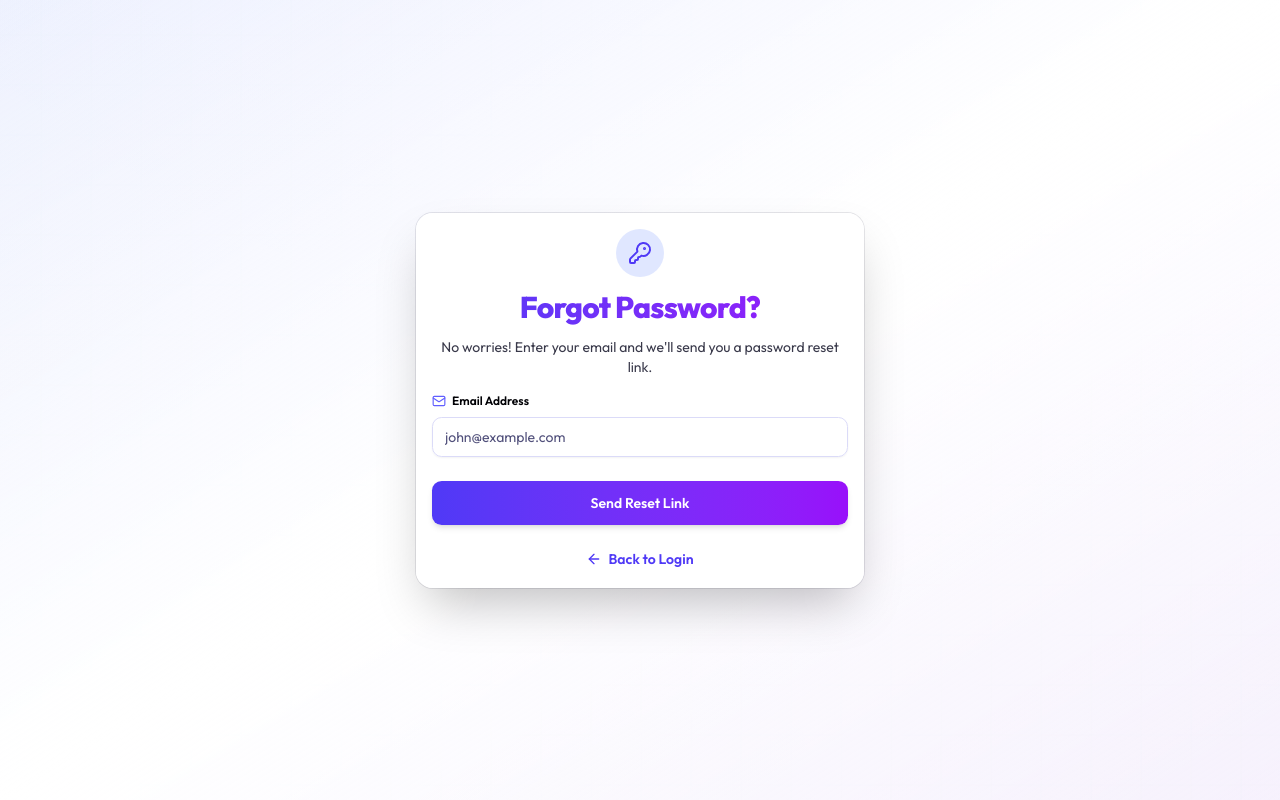
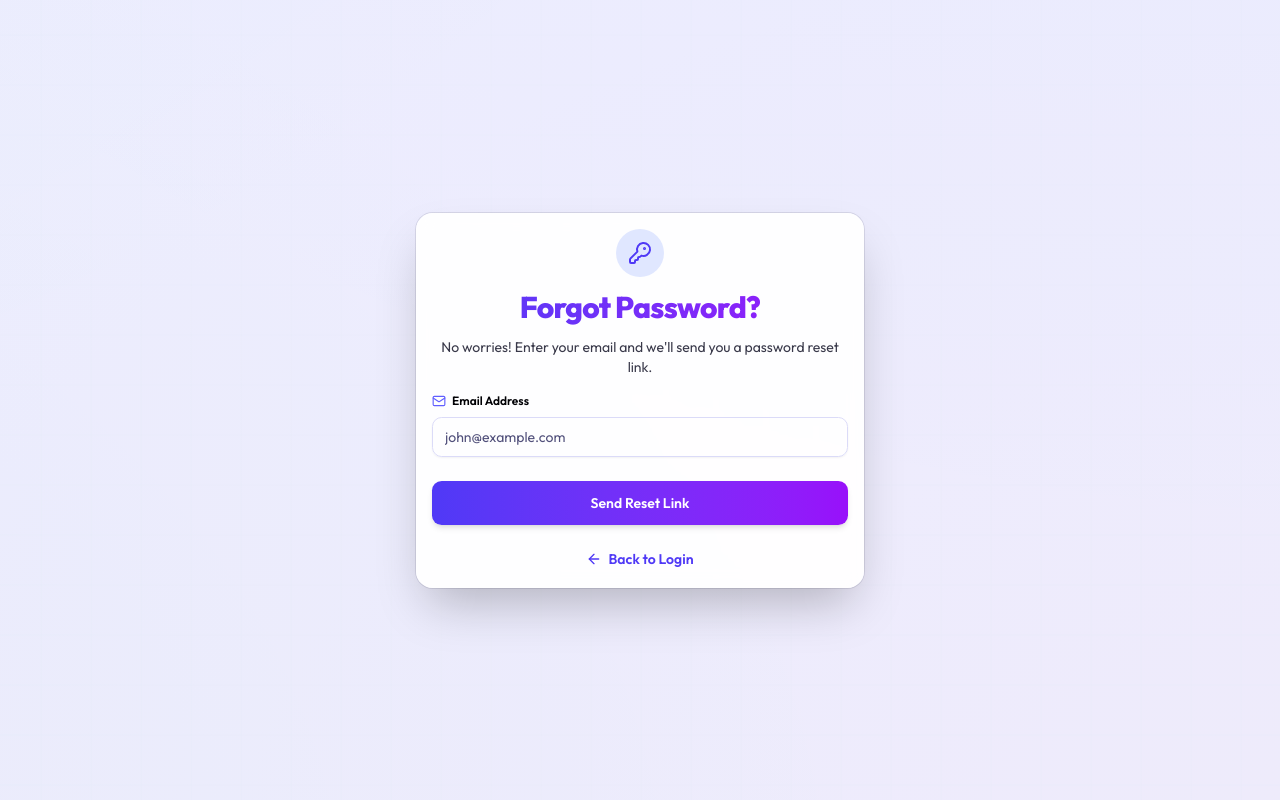
Before and after one commit to rraj1310/email, a Next.js app: page /forgot-password in a window 1280 px wide. Built offline with nearby package versions, Linux system fonts and the light colour scheme.

Commit message:
Update authentication page container backgrounds to expose body stock chart grid overlay

```diff
--- a/src/app/(auth)/forgot-password/page.tsx
+++ b/src/app/(auth)/forgot-password/page.tsx
@@ -36,7 +36,7 @@
   }
 
   return (
-    <div className="flex min-h-screen items-center justify-center bg-gradient-to-br from-indigo-50/50 via-white to-purple-50/50 dark:from-slate-950 dark:via-slate-900 dark:to-slate-950 p-4">
+    <div className="flex min-h-screen items-center justify-center bg-muted/40 p-4">
       <Card className="w-full max-w-md shadow-2xl border-indigo-100/30 backdrop-blur-sm bg-white/95 dark:bg-slate-900/95">
         <CardHeader className="space-y-2 text-center">
           <div className="mx-auto flex h-12 w-12 items-center justify-center rounded-full bg-indigo-100 dark:bg-indigo-900/50 text-indigo-600 dark:text-indigo-400">
--- a/src/app/(auth)/reset-password/page.tsx
+++ b/src/app/(auth)/reset-password/page.tsx
@@ -146,7 +146,7 @@
 
 export default function ResetPasswordPage() {
   return (
-    <div className="flex min-h-screen items-center justify-center bg-gradient-to-br from-indigo-50/50 via-white to-purple-50/50 dark:from-slate-950 dark:via-slate-900 dark:to-slate-950 p-4">
+    <div className="flex min-h-screen items-center justify-center bg-muted/40 p-4">
       <Card className="w-full max-w-md shadow-2xl border-indigo-100/30 backdrop-blur-sm bg-white/95 dark:bg-slate-900/95">
         <CardHeader className="space-y-2 text-center">
           <div className="mx-auto flex h-12 w-12 items-center justify-center rounded-full bg-indigo-100 dark:bg-indigo-900/50 text-indigo-600 dark:text-indigo-400">
--- a/src/app/(auth)/signup/page.tsx
+++ b/src/app/(auth)/signup/page.tsx
@@ -49,7 +49,7 @@
   }
 
   return (
-    <div className="flex min-h-screen items-center justify-center bg-gradient-to-br from-indigo-50/50 via-white to-purple-50/50 dark:from-slate-950 dark:via-slate-900 dark:to-slate-950 p-4">
+    <div className="flex min-h-screen items-center justify-center bg-muted/40 p-4">
       <Card className="w-full max-w-md shadow-2xl border-indigo-100/30 backdrop-blur-sm bg-white/95 dark:bg-slate-900/95">
         <CardHeader className="space-y-2 text-center">
           <div className="mx-auto flex h-12 w-12 items-center justify-center rounded-full bg-indigo-100 dark:bg-indigo-900/50 text-indigo-600 dark:text-indigo-400">
```
